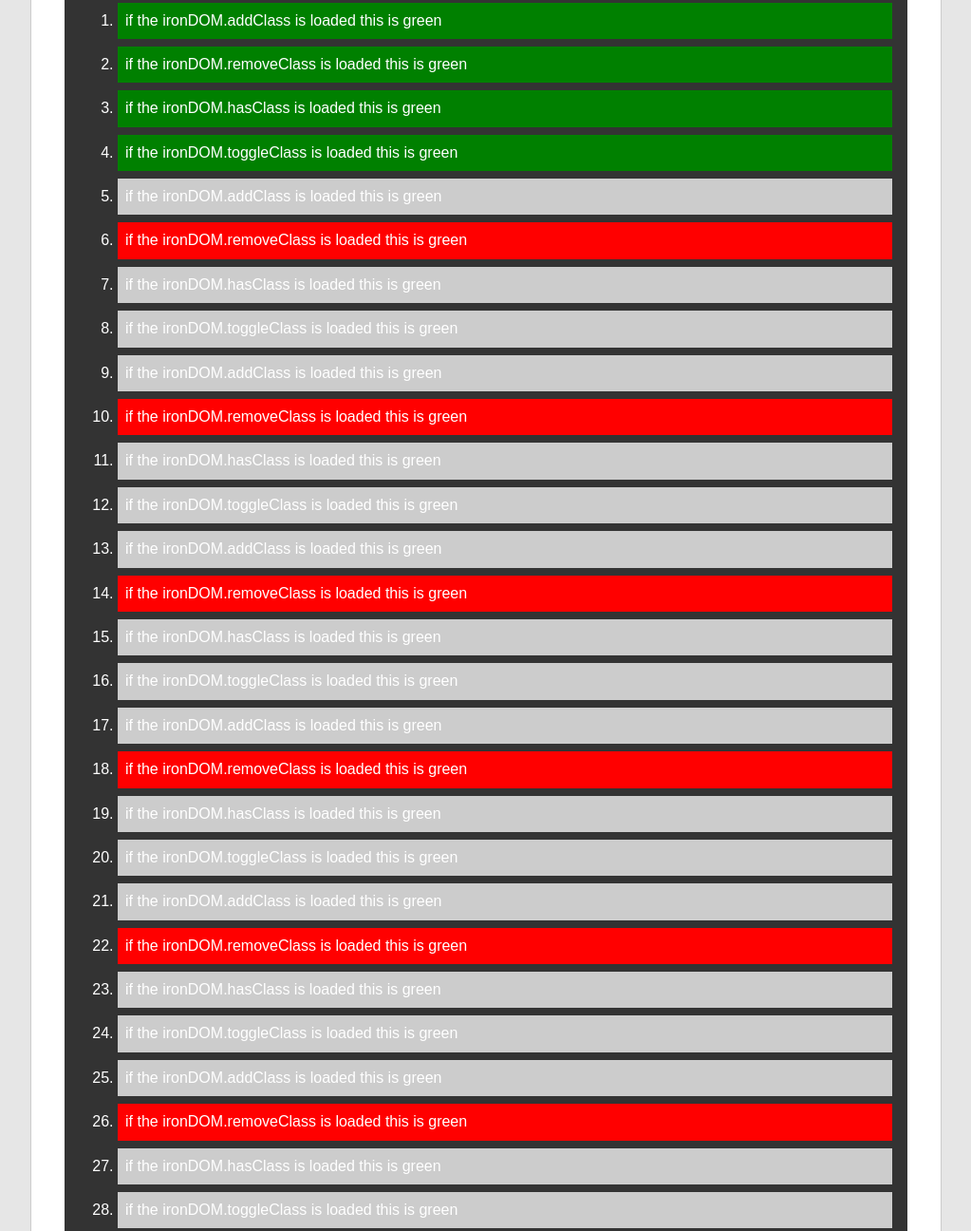
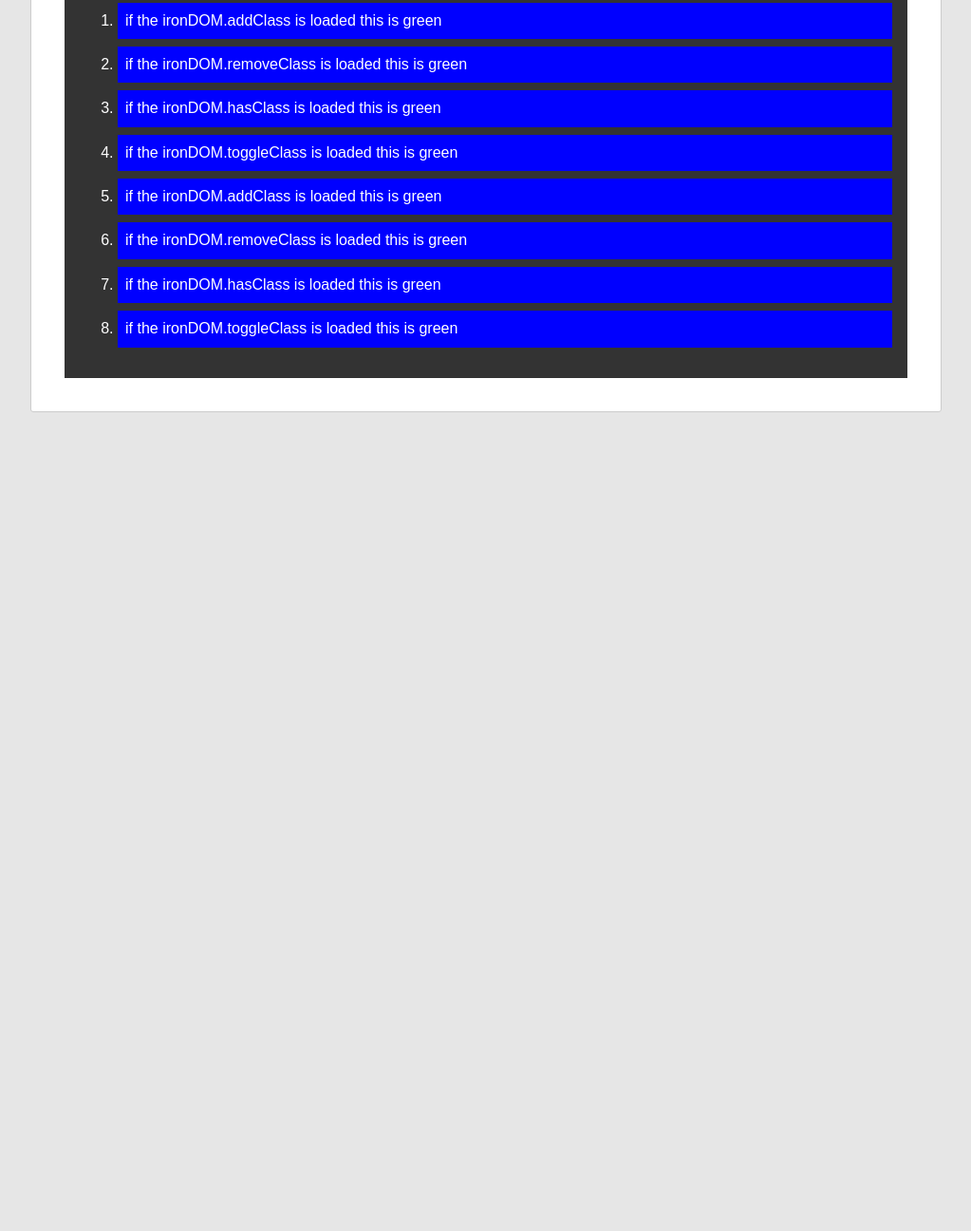
Before and after one commit to ironDOM/ironDOM-mobilecheck-module, a plain HTML site: page index.html in a window 1280 px wide. Shown: the part 310-1606 px from the top of the page at 95% size, without its empty margins (128-1151 px from the left). After the commit the page ends 800 px from the top, so only its background shows below. Drawn offline with Linux system fonts and the light colour scheme.

Commit message:
Fixed the problem with muliple classes and items

```diff
--- a/index.html
+++ b/index.html
@@ -32,30 +32,6 @@
           <li class="removeClass red"> if the ironDOM.removeClass is loaded this is green</li>
           <li class="hasClass"> if the ironDOM.hasClass is loaded this is green</li>
           <li class="toggleClass"> if the ironDOM.toggleClass is loaded this is green</li>
-          <li class="addClass"> if the ironDOM.addClass is loaded this is green</li>
-          <li class="removeClass red"> if the ironDOM.removeClass is loaded this is green</li>
-          <li class="hasClass"> if the ironDOM.hasClass is loaded this is green</li>
-          <li class="toggleClass"> if the ironDOM.toggleClass is loaded this is green</li>
-          <li class="addClass"> if the ironDOM.addClass is loaded this is green</li>
-          <li class="removeClass red"> if the ironDOM.removeClass is loaded this is green</li>
-          <li class="hasClass"> if the ironDOM.hasClass is loaded this is green</li>
-          <li class="toggleClass"> if the ironDOM.toggleClass is loaded this is green</li>
-          <li class="addClass"> if the ironDOM.addClass is loaded this is green</li>
-          <li class="removeClass red"> if the ironDOM.removeClass is loaded this is green</li>
-          <li class="hasClass"> if the ironDOM.hasClass is loaded this is green</li>
-          <li class="toggleClass"> if the ironDOM.toggleClass is loaded this is green</li>
-          <li class="addClass"> if the ironDOM.addClass is loaded this is green</li>
-          <li class="removeClass red"> if the ironDOM.removeClass is loaded this is green</li>
-          <li class="hasClass"> if the ironDOM.hasClass is loaded this is green</li>
-          <li class="toggleClass"> if the ironDOM.toggleClass is loaded this is green</li>
-          <li class="addClass"> if the ironDOM.addClass is loaded this is green</li>
-          <li class="removeClass red"> if the ironDOM.removeClass is loaded this is green</li>
-          <li class="hasClass"> if the ironDOM.hasClass is loaded this is green</li>
-          <li class="toggleClass"> if the ironDOM.toggleClass is loaded this is green</li>
-          <li class="addClass"> if the ironDOM.addClass is loaded this is green</li>
-          <li class="removeClass red"> if the ironDOM.removeClass is loaded this is green</li>
-          <li class="hasClass"> if the ironDOM.hasClass is loaded this is green</li>
-          <li class="toggleClass"> if the ironDOM.toggleClass is loaded this is green</li>
         </ol>
       </div>
     </div>
--- a/scripts/irondom.js
+++ b/scripts/irondom.js
@@ -1,38 +1,60 @@
 var ironDOM = (function (ironDOM)  {
   'use strict';
 
-  var ironDOMclassModule = {};
+  var ironDOM = {},
+      hasClass, addClass, removeClass, toggleClass;
+
+  var forEach = function(element, classes, functionName) {
+    console.log(classes.join().replace(',', ' '));
+    console.log(element);
+    if(typeof element === 'object') {
+      for (var i = 0; i < element.length; i++) {
+        for (var j = 0; j < classes.length; j++) {
+          functionName(element.item(i), classes[j]);
+        }
+      }
+    } else {
+      functionName(element, classes.join().split(','));
+    }
+  }
+
+  if ('classList' in document.documentElement) {
+    hasClass = function(element, className){
+      return element.classList.contains(className);
+    };
+
+    addClass = function(element, className) {
+      return element.classList.add(className);
+    };
+
+    removeClass = function(element, className) {
+      return element.classList.remove(className);
+    };
+
+    toggleClass = function(element, className) {
+      return element.classList.toggle(className);
+    }
+  }
 
   ironDOM.hasClass = function(element, className) {
-    return new RegExp(' ' + className + ' ').test(' ' + element.className + ' ');
+    return hasClass(element, className);
   };
 
-  ironDOM.addClass = function(element, className) {
-    if (!ironDOM.hasClass(element, className)) {
-      element.className += ' ' + className;
-    }
+  ironDOM.addClass = function(element, classes) {
+    forEach(element, classes, addClass);
   };
 
-  ironDOM.removeClass = function(element, className) {
-    var newClass = ' ' + element.className.replace( /[\t\r\n]/g, ' ') + ' ';
-    if (ironDOM.hasClass(element, className)) {
-      while (newClass.indexOf(' ' + className + ' ') >= 0 ) {
-        newClass = newClass.replace(' ' + className + ' ', ' ');
-      }
-      element.className = newClass.replace(/^\s+|\s+$/g, '');
-    }
+  ironDOM.removeClass = function(element, classes) {
+    forEach(classes, function(className) {
+      removeClass(element, className);
+    });
+
   };
 
-  ironDOM.toggleClass = function(element, className) {
-    var newClass = ' ' + element.className.replace( /[\t\r\n]/g, ' ' ) + ' ';
-    if (ironDOM.hasClass(element, className)) {
-      while (newClass.indexOf(' ' + className + ' ') >= 0 ) {
-        newClass = newClass.replace( ' ' + className + ' ' , ' ' );
-      }
-      element.className = newClass.replace(/^\s+|\s+$/g, '');
-    } else {
-      element.className += ' ' + className;
-    }
+  ironDOM.toggleClass = function(element, classes) {
+    forEach(classes, function(className) {
+      toggleClass(element, className);
+    });
   };
 
   //window.ironDOM = ironDOM;
--- a/scripts/test.js
+++ b/scripts/test.js
@@ -1,24 +1,31 @@
 (function (window, document, ironDOM, undefined) {
   'use strict';
 
-  var li = document.querySelector('li'),
-      addClass = document.querySelector('.addClass'),
-      hasClass = document.querySelector('.hasClass'),
-      removeClass = document.querySelector('.removeClass'),
-      toggleClass = document.querySelector('.toggleClass');
+  var listItem = document.querySelectorAll('li'),
+      myaddClassElem = document.querySelector('.addClass'),
+      myhasClassElem = document.querySelector('.hasClass'),
+      myremoveClassElem = document.querySelector('.removeClass'),
+      mytoggleClassElem = document.querySelector('.toggleClass'),
+      myButton = document.querySelector('.test_toggleClass');
 
-  ironDOM.addClass(addClass, 'green');
-  ironDOM.addClass(toggleClass, 'green');
-  if(ironDOM.hasClass(hasClass, 'hasClass')) {
-    ironDOM.addClass(hasClass, 'green');
-  }
-  if(ironDOM.hasClass(removeClass, 'red')) {
-    ironDOM.removeClass(removeClass, 'red');
-    ironDOM.addClass(removeClass, 'green');
-  }
+  ironDOM.addClass(listItem, ['blue','grey']);
+  //var i, j;
+  //for(i = 0; i < listItem.length; i++) {
+  //  console.log('been there');
+  //  console.log('been there to');
+  //}
 
-  document.querySelector('.test_toggleClass').onclick = function() {
-    ironDOM.toggleClass(toggleClass, 'green');
-  }
+  //ironDOM.addClass(myaddClassElem, 'green');
+  //if(ironDOM.hasClass(myhasClassElem, 'hasClass')) {
+  //  ironDOM.addClass(myhasClassElem, 'green');
+  //}
+  //if(ironDOM.hasClass(myremoveClassElem, 'red')) {
+  //  ironDOM.removeClass(myremoveClassElem, 'red');
+  //  ironDOM.addClass(myremoveClassElem, 'green');
+  //}
+  //
+  //myButton.onclick = function() {
+  //  ironDOM.toggleClass(mytoggleClassElem, 'green');
+  //}
 
 })(window, document, ironDOM);
```
Also changed, not shown: stylesheets/main.css (+1 -1 lines).
